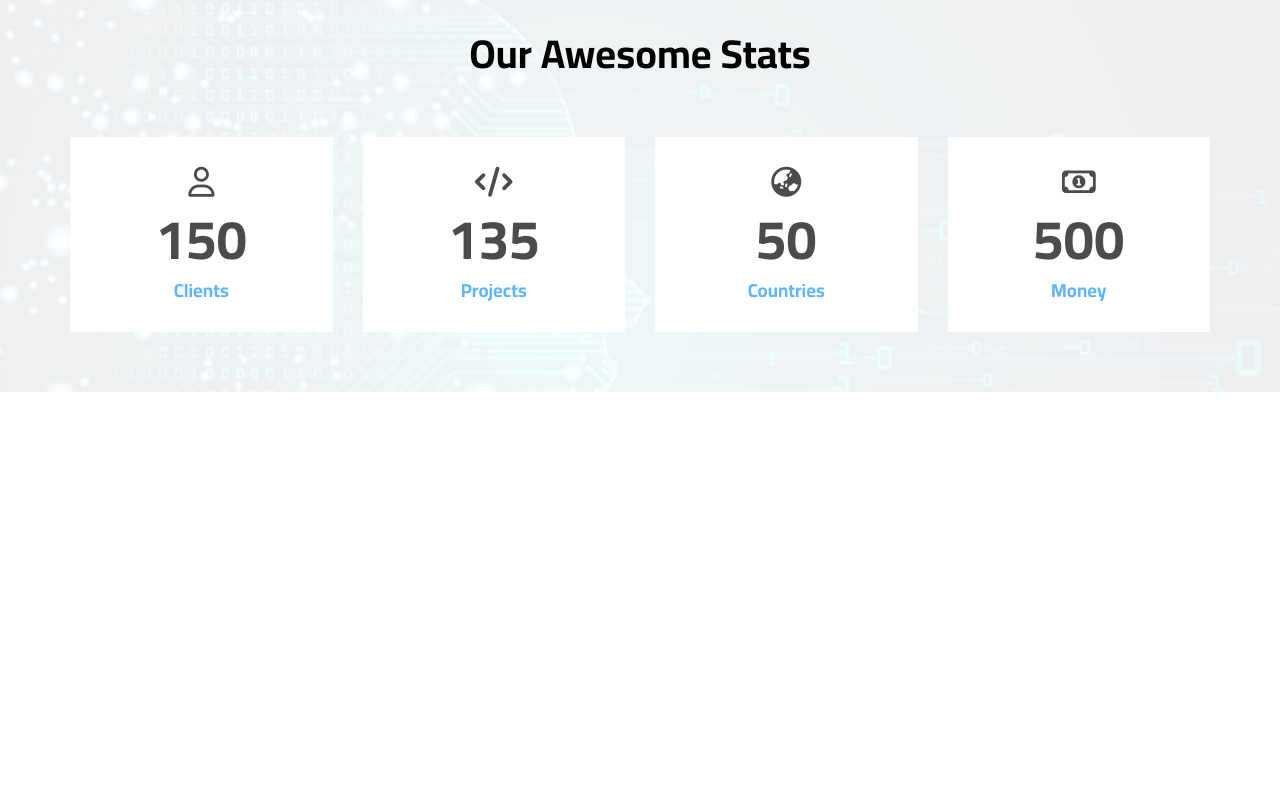
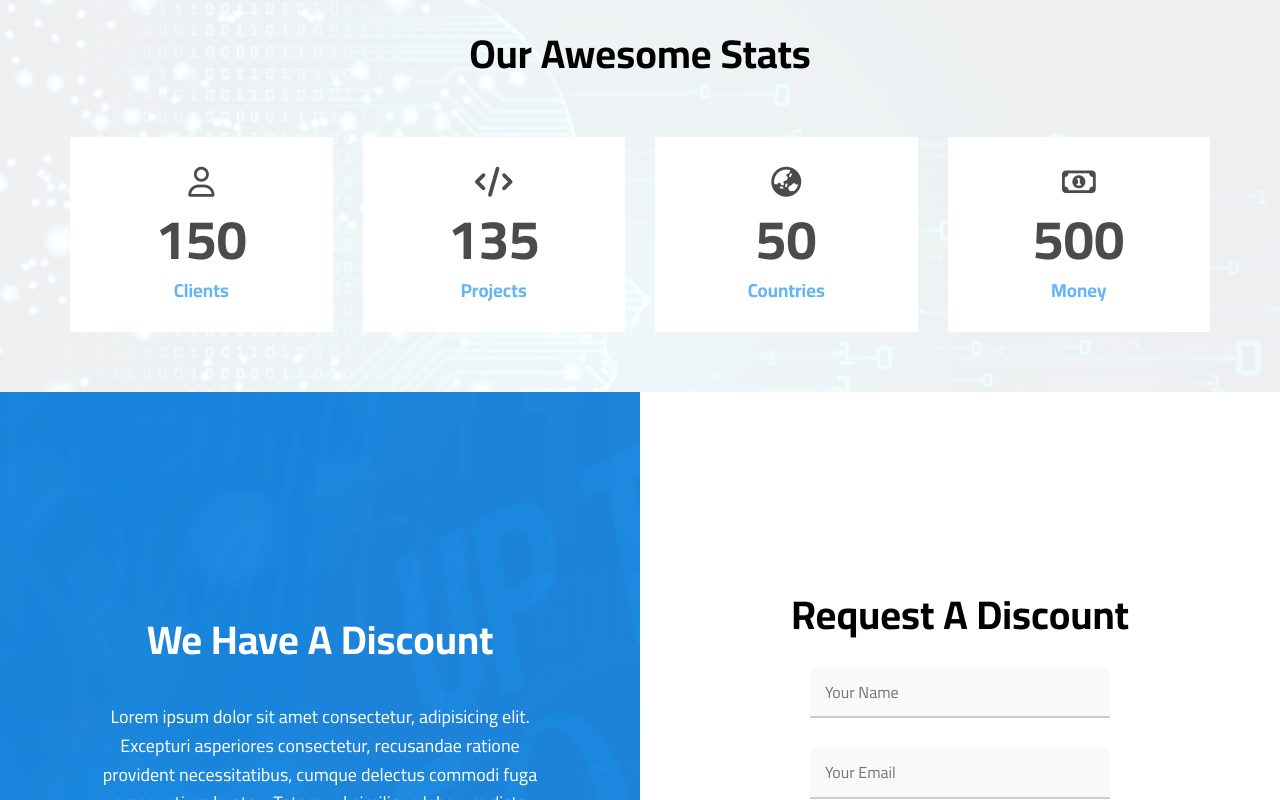
Before and after one commit to raid-coder/Elzero, a plain HTML site: page index.html in a window 1280 px wide. Shown: the part 11200-12000 px from the top of the page. Before the commit the page ends 11592 px from the top, so only its background shows below. Drawn offline with Linux system fonts and the light colour scheme.

Commit message:
added discount section

```diff
--- a/css/elzero.css
+++ b/css/elzero.css
@@ -1238,6 +1238,114 @@ header .container {
 	opacity: 1;
 }
 /* End Stats */
+/* Start Discount */
+.discount {
+	display: flex;
+	text-align: center;
+}
+@media (width < 992px) {
+	.discount {
+		flex-wrap: wrap;
+	}
+}
+.discount .info {
+	animation: change-background 10s infinite alternate;
+	background-size: cover;
+	flex: 1;
+	color: white;
+	position: relative;
+	z-index: 1;
+	display: flex;
+	flex-direction: column;
+	justify-content: center;
+	align-items: center;
+}
+@media (width < 992px) {
+	.discount .info {
+		flex-basis: 100%;
+		padding: 80px 0;
+	}
+}
+.discount .info::before {
+	content: "";
+	position: absolute;
+	inset: 0;
+	background-color: var(--main-color-alt);
+	opacity: 0.97;
+	z-index: -1;
+}
+.discount .info h2 {
+	font-size: 40px;
+	margin-bottom: 40px;
+}
+.discount .info p {
+	line-height: 1.6;
+	padding: 0 90px;
+	font-size: 18px;
+	margin-bottom: 20px;
+}
+@media (width < 992px) {
+	.discount .info p {
+		padding: 0 20px;
+	}
+}
+.discount .info img {
+	width: 300px;
+}
+.discount .request {
+	flex: 1;
+	padding: 200px 0;
+}
+@media (width < 992px) {
+	.discount .request {
+		padding: 100px 0;
+	}
+}
+.discount .request h3 {
+	font-size: 40px;
+	margin-bottom: 30px;
+}
+.discount .request form {
+	display: flex;
+	flex-direction: column;
+	gap: 30px;
+	width: 300px;
+	margin: auto;
+}
+.discount .request form > * {
+	padding: 15px;
+}
+.discount .name-input,
+.discount .email-input,
+.discount .phone-input,
+.discount .description-input {
+	background-color: #f9f9f9;
+	border: none;
+	border-bottom: 2px solid #ccc;
+	caret-color: var(--main-color);
+
+	&:focus,
+	&:active {
+		outline-color: var(--main-color);
+	}
+}
+.discount .description-input {
+	height: 200px;
+	resize: none;
+}
+.discount .submit-btn {
+	background-color: var(--main-color);
+	color: white;
+	font-size: 20px;
+	font-weight: bold;
+	border: none;
+	cursor: pointer;
+	transition: background-color 0.3s;
+}
+.discount .submit-btn:hover {
+	background-color: var(--main-color-alt);
+}
+/* End Discount */
 /* Start animation */
 @keyframes image-float {
 	0%,
@@ -1263,4 +1371,12 @@ header .container {
 		transform: translateX(-15px);
 	}
 }
+@keyframes change-background {
+	0% {
+		background-image: url(../images/discount-background1.jpg);
+	}
+	100% {
+		background-image: url(../images/discount-background2.jpg);
+	}
+}
 /* End animation */
--- a/index.html
+++ b/index.html
@@ -897,5 +897,49 @@
 			</div>
 		</div>
 		<!-- End Stats -->
+		<!-- Start Discount -->
+		<div class="discount" id="discount">
+			<div class="info">
+				<h2>We Have A Discount</h2>
+				<p>
+					Lorem ipsum dolor sit amet consectetur, adipisicing elit.
+					Excepturi asperiores consectetur, recusandae ratione
+					provident necessitatibus, cumque delectus commodi fuga
+					praesentium beatae. Totam vel similique laborum dicta
+					aperiam odit doloribus corporis.
+				</p>
+				<img src="images/discount.png" alt="" />
+			</div>
+			<div class="request">
+				<h3>Request A Discount</h3>
+				<form action="">
+					<input
+						type="text"
+						name="name"
+						class="name-input"
+						placeholder="Your Name"
+					/>
+					<input
+						type="email"
+						name="email"
+						class="email-input"
+						placeholder="Your Email"
+					/>
+					<input
+						type="tel"
+						name="phone"
+						class="phone-input"
+						placeholder="Your Phone"
+					/>
+					<textarea
+						name="discount description"
+						class="description-input"
+						placeholder="Tell Us About Your Needs"
+					></textarea>
+					<input type="submit" value="Send" class="submit-btn" />
+				</form>
+			</div>
+		</div>
+		<!-- End Discount -->
 	</body>
 </html>
```
